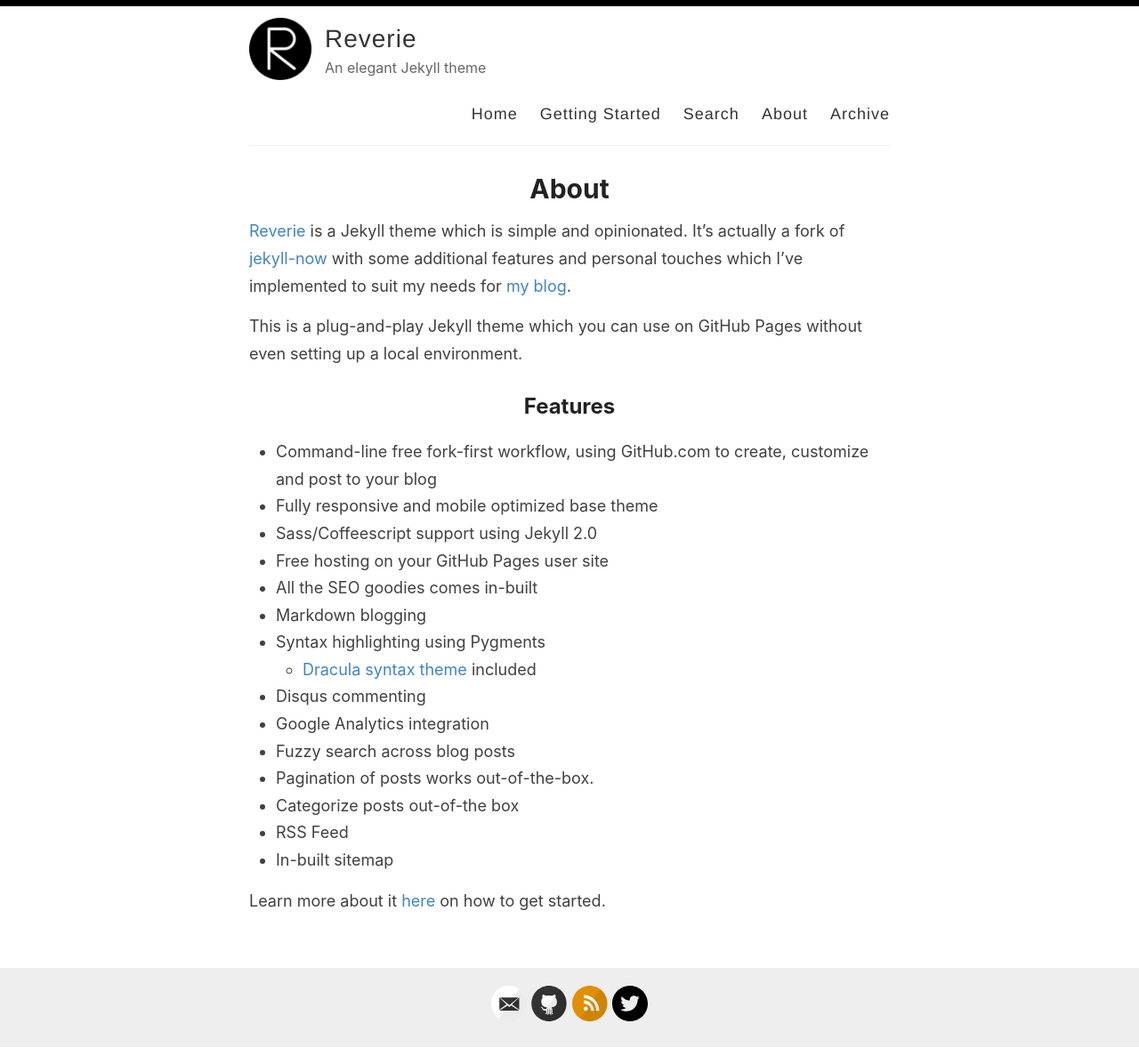
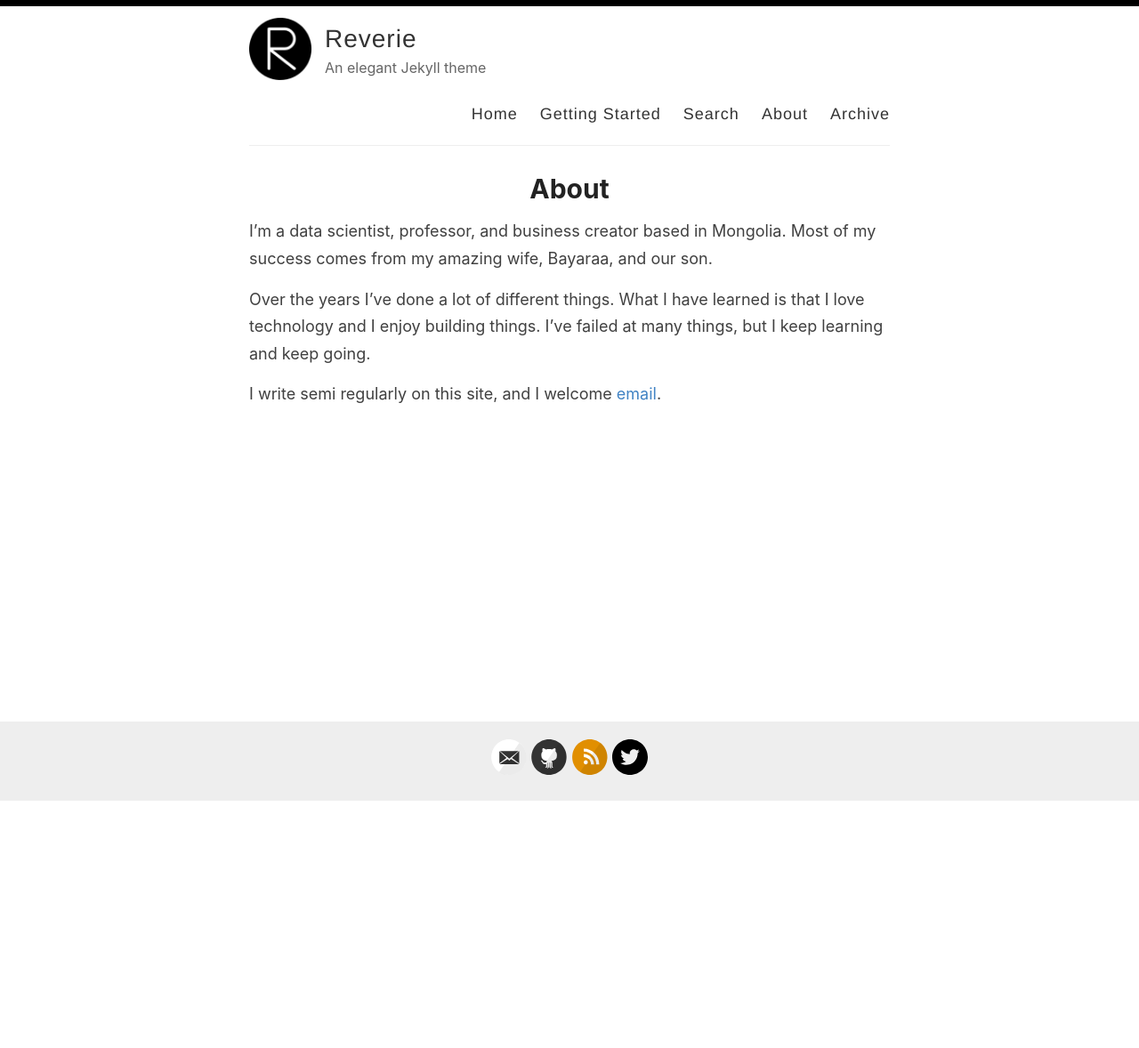
Before and after one commit to robertritz/robertritz.github.io, a Jekyll site: the page built from _pages/about.md, in a window 1280 px wide. Shown: the whole page at 89% size. Built offline with Jekyll 4.4.1, drawn with Linux system fonts in a browser that asks for light colours; after the commit the page ends 901 px from its top, so only the background shows below that.

```diff
--- a/_pages/about.md
+++ b/_pages/about.md
@@ -4,26 +4,8 @@ title: About
 permalink: /about/
 ---
 
-[Reverie](https://github.com/amitmerchant1990/reverie) is a Jekyll theme which is simple and opinionated. It's actually a fork of [jekyll-now](https://github.com/barryclark/jekyll-now) with some additional features and personal touches which I've implemented to suit my needs for [my blog](https://www.amitmerchant.com).
+I'm a data scientist, professor, and business creator based in Mongolia. Most of my success comes from my amazing wife, Bayaraa, and our son.
 
-This is a plug-and-play Jekyll theme which you can use on GitHub Pages without even setting up a local environment.
+Over the years I've done a lot of different things. What I have learned is that I love technology and I enjoy building things. I've failed at many things, but I keep learning and keep going.
 
-## Features
-
-- Command-line free fork-first workflow, using GitHub.com to create, customize and post to your blog
-- Fully responsive and mobile optimized base theme
-- Sass/Coffeescript support using Jekyll 2.0
-- Free hosting on your GitHub Pages user site
-- All the SEO goodies comes in-built
-- Markdown blogging
-- Syntax highlighting using Pygments
-    - [Dracula syntax theme](https://draculatheme.com/) included
-- Disqus commenting
-- Google Analytics integration
-- Fuzzy search across blog posts
-- Pagination of posts works out-of-the-box.
-- Categorize posts out-of-the box
-- RSS Feed
-- In-built sitemap
-
-Learn more about it [here](https://github.com/amitmerchant1990/reverie) on how to get started.
+I write semi regularly on this site, and I welcome <a href="mailto:robertritz@outlook.com" class="text-blue-500 underline">email</a>.
```
Also changed, not shown: _posts/2019-02-13-introducing-reverie-jekyll-theme.md (deleted, +0 -85 lines), _posts/2019-08-08-no-title-posts.md (deleted, +0 -6 lines), _posts/2019-12-11-pullquotes.md (deleted, +0 -14 lines), _posts/2019-7-27-super-long-article.md (deleted, +0 -11 lines), _posts/2019-7-27-this-post-demonstrates-post-content-styles.md (deleted, +0 -95 lines), _posts/2019-7-28-super-short-article.md (deleted, +0 -7 lines), _posts/2019-8-12-code-snippets.md (deleted, +0 -42 lines), _posts/2025-02-11-Why-8090-is-yesterdays-solution-to-tomorrows-problem.md (added, +21 -0 lines), images/profile.png (added).
